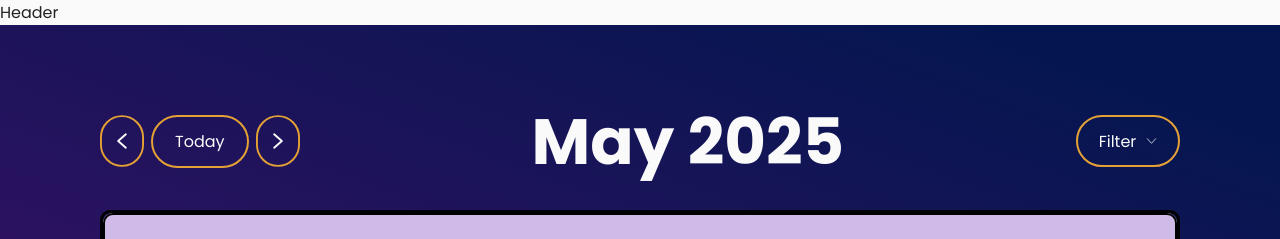
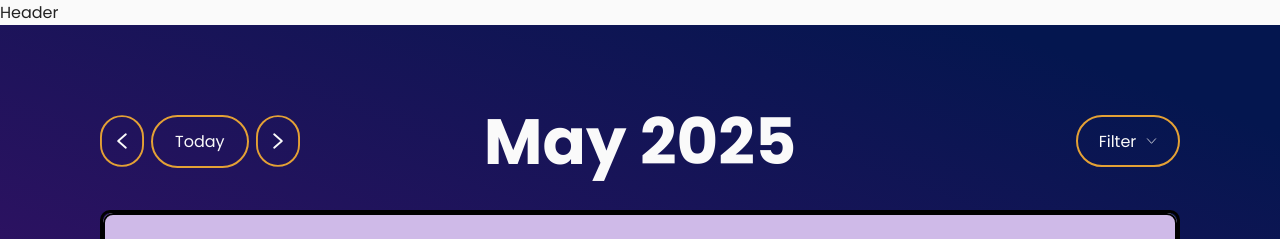
Before and after one commit to include-davis/aggie-fiction, a Next.js app: page /calendar in a window 1280 px wide. Shown: the top 239 px of the page. Built offline with nearby package versions, Linux system fonts and the light colour scheme; no server answers.

Commit message:
Fixed minor formatting issues with calendar events and event cards

```diff
--- a/app/(pages)/_components/Calendar/Calendar.jsx
+++ b/app/(pages)/_components/Calendar/Calendar.jsx
@@ -74,7 +74,7 @@ function normalizeEventDates(events) {
       formattedDate = `${startMonth} ${startDay}`;
     }
 
-    const shortenedSummary = event.summary.length > 15 ? event.summary.substring(0, 12) + "..." : event.summary;
+    const shortenedSummary = event.summary.length > 14 ? event.summary.substring(0, 11) + "..." : event.summary;
 
     return {
       date: isoDate,
--- a/app/(pages)/_components/CalendarEventCard/CalendarEventCard.jsx
+++ b/app/(pages)/_components/CalendarEventCard/CalendarEventCard.jsx
@@ -45,7 +45,7 @@ export default function CalendarEventCard({event, onClose, cellPosition})
         if (isLeftSide)
             left = cellPosition.right + 8;
         else
-            left = cellPosition.left - cardWidth - 8;
+            left = cellPosition.left - cardWidth - 6;
 
         if (left < scrollX)
             left = scrollX + 10;
--- a/app/(pages)/calendar/page.jsx
+++ b/app/(pages)/calendar/page.jsx
@@ -94,6 +94,10 @@ export default function CalendarPage() {
           </GoogleOAuthProvider>
         </div>
       </div>
+
+      <div className = {styles.upcomingEvents}>
+
+      </div>
     </main>
   );
 }
--- a/app/(pages)/calendar/page.module.scss
+++ b/app/(pages)/calendar/page.module.scss
@@ -9,8 +9,9 @@
   background: var(--Aggie-Space);
 
   .calendarHeader {
+    position: relative;
     display: flex;
-    justify-content: space-between;
+    // justify-content: space-between;
     align-items: center;
     width: 100%;
     height: 62px;
@@ -36,14 +37,22 @@
     }
 
     .month {
+      position: absolute;
+      left: 50%;
+      transform: translateX(-50%); /* Centers the month div */
+      text-align: center; /* Centers the h1 text within the div */
+
       h1 {
         margin: 0;
         padding: 0;
         color: var(--white);
+        display: inline-block;
       }
     }
 
     .filter {
+      position: absolute;
+      right: 0;
       display: flex;
       justify-content: center;
       align-items: center;
@@ -73,4 +82,15 @@
       gap: 8px;
     }
   }
+
+  .upcomingEvents
+  {
+    display: flex;
+    flex-direction: column;
+    gap: 60px;
+    padding-top: 57px;
+    padding-bottom: 57px;
+    padding-left: 100px;
+    padding-right: 100px;
+  }
 }
```
